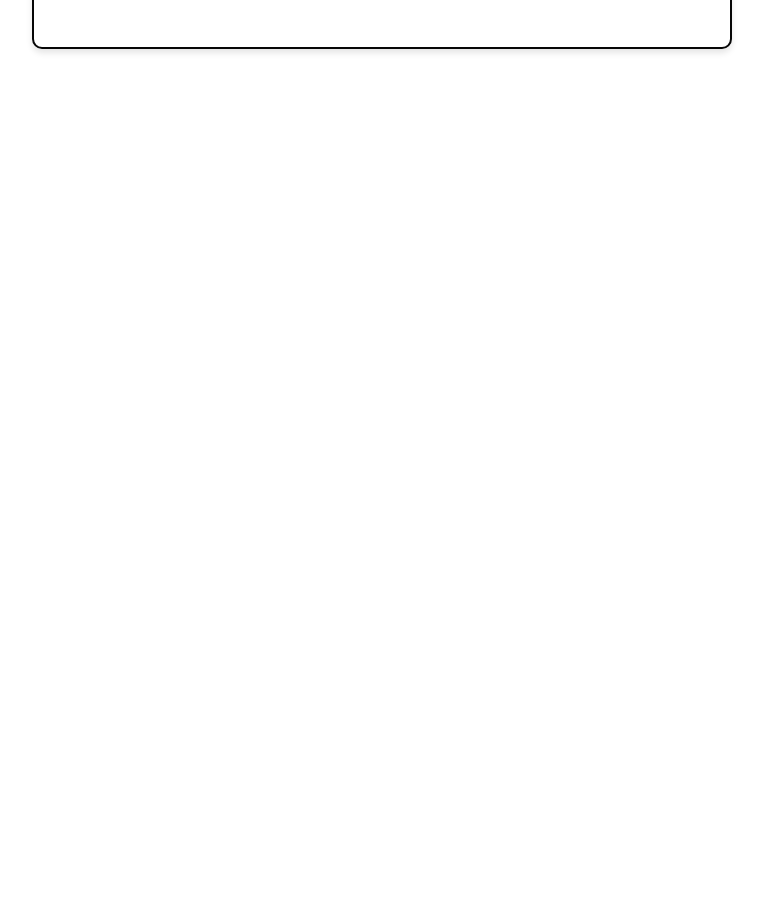
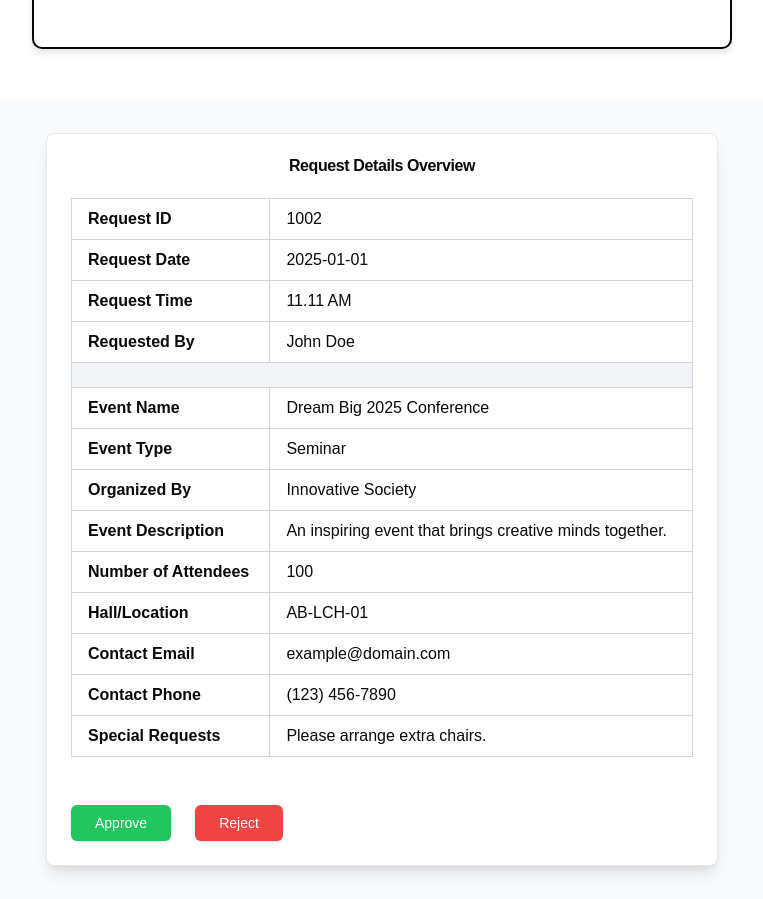
Before and after one commit to zaplink/HallEase-New, a Next.js app: page /booking in a window 1280 px wide. Shown: the part 701-1600 px from the top of the page, without its empty margins (258-1021 px from the left). Before the commit the page ends 800 px from the top, so only its background shows below. Built offline with nearby package versions, Linux system fonts and the light colour scheme.

Commit message:
Create Request Page

```diff
--- a/src/app/booking/page.tsx
+++ b/src/app/booking/page.tsx
@@ -1,8 +1,10 @@
 import Bookingform from "@/components/ui/Bookingform";
+import Requestpage from "@/components/ui/Requestpage";
 export default function Boking() {
   return (
     <>
       <Bookingform />
+      <Requestpage />
     </>
   );
 }
--- /dev/null
+++ b/src/components/ui/Requestpage.tsx
@@ -0,0 +1,142 @@
+"use client";
+
+import { Button } from "./button";
+import { Card, CardContent, CardFooter, CardHeader, CardTitle } from "./card";
+
+function Requestpage() {
+  return (
+    <div className="flex items-center justify-center min-h-screen bg-gray-50">
+      <Card className="w-full max-w-2xl shadow-lg border border-gray-200 rounded-lg">
+        <CardHeader>
+          <CardTitle className="text-center">
+            Request Details Overview
+          </CardTitle>
+        </CardHeader>
+        <CardContent>
+          {/* Table Container */}
+          <div className="overflow-x-auto">
+            <table className="min-w-full border-collapse border border-gray-300 text-left">
+              <tbody>
+                <tr>
+                  <td className="border border-gray-300 px-4 py-2 font-semibold">
+                    Request ID
+                  </td>
+                  <td className="border border-gray-300 px-4 py-2">1002</td>
+                </tr>
+                <tr>
+                  <td className="border border-gray-300 px-4 py-2 font-semibold">
+                    Request Date
+                  </td>
+                  <td className="border border-gray-300 px-4 py-2">
+                    2025-01-01
+                  </td>
+                </tr>
+                <tr>
+                  <td className="border border-gray-300 px-4 py-2 font-semibold">
+                    Request Time
+                  </td>
+                  <td className="border border-gray-300 px-4 py-2">11.11 AM</td>
+                </tr>
+                <tr>
+                  <td className="border border-gray-300 px-4 py-2 font-semibold">
+                    Requested By
+                  </td>
+                  <td className="border border-gray-300 px-4 py-2">John Doe</td>
+                </tr>
+                <tr>
+                  <td
+                    colSpan={2}
+                    className="border border-gray-300 px-6 py-3 font-medium text-gray-600 bg-gray-100"
+                  ></td>
+                </tr>
+                <tr>
+                  <td className="border border-gray-300 px-4 py-2 font-semibold">
+                    Event Name
+                  </td>
+                  <td className="border border-gray-300 px-4 py-2">
+                    Dream Big 2025 Conference
+                  </td>
+                </tr>
+                <tr>
+                  <td className="border border-gray-300 px-4 py-2 font-semibold">
+                    Event Type
+                  </td>
+                  <td className="border border-gray-300 px-4 py-2">Seminar</td>
+                </tr>
+                <tr>
+                  <td className="border border-gray-300 px-4 py-2 font-semibold">
+                    Organized By
+                  </td>
+                  <td className="border border-gray-300 px-4 py-2">
+                    Innovative Society
+                  </td>
+                </tr>
+                <tr>
+                  <td className="border border-gray-300 px-4 py-2 font-semibold">
+                    Event Description
+                  </td>
+                  <td className="border border-gray-300 px-4 py-2">
+                    An inspiring event that brings creative minds together.
+                  </td>
+                </tr>
+                <tr>
+                  <td className="border border-gray-300 px-4 py-2 font-semibold">
+                    Number of Attendees
+                  </td>
+                  <td className="border border-gray-300 px-4 py-2">100</td>
+                </tr>
+
+                <tr>
+                  <td className="border border-gray-300 px-4 py-2 font-semibold">
+                    Hall/Location
+                  </td>
+                  <td className="border border-gray-300 px-4 py-2">
+                    AB-LCH-01
+                  </td>
+                </tr>
+                <tr>
+                  <td className="border border-gray-300 px-4 py-2 font-semibold">
+                    Contact Email
+                  </td>
+                  <td className="border border-gray-300 px-4 py-2">
+                    example@domain.com
+                  </td>
+                </tr>
+                <tr>
+                  <td className="border border-gray-300 px-4 py-2 font-semibold">
+                    Contact Phone
+                  </td>
+                  <td className="border border-gray-300 px-4 py-2">
+                    (123) 456-7890
+                  </td>
+                </tr>
+
+                <tr>
+                  <td className="border border-gray-300 px-4 py-2 font-semibold">
+                    Special Requests
+                  </td>
+                  <td className="border border-gray-300 px-4 py-2">
+                    Please arrange extra chairs.
+                  </td>
+                </tr>
+              </tbody>
+            </table>
+          </div>
+        </CardContent>
+
+        <CardFooter className="flex justify-between text-sm text-gray-500">
+          <div className="flex justify-start gap-6 mt-6">
+            <Button className="bg-green-500 hover:bg-green-600 text-white px-6 py-2 rounded-md">
+              Approve
+            </Button>
+            <Button className="bg-red-500 hover:bg-red-600 text-white px-6 py-2 rounded-md">
+              Reject
+            </Button>
+          </div>
+        </CardFooter>
+      </Card>
+    </div>
+  );
+}
+
+export default Requestpage;
```
